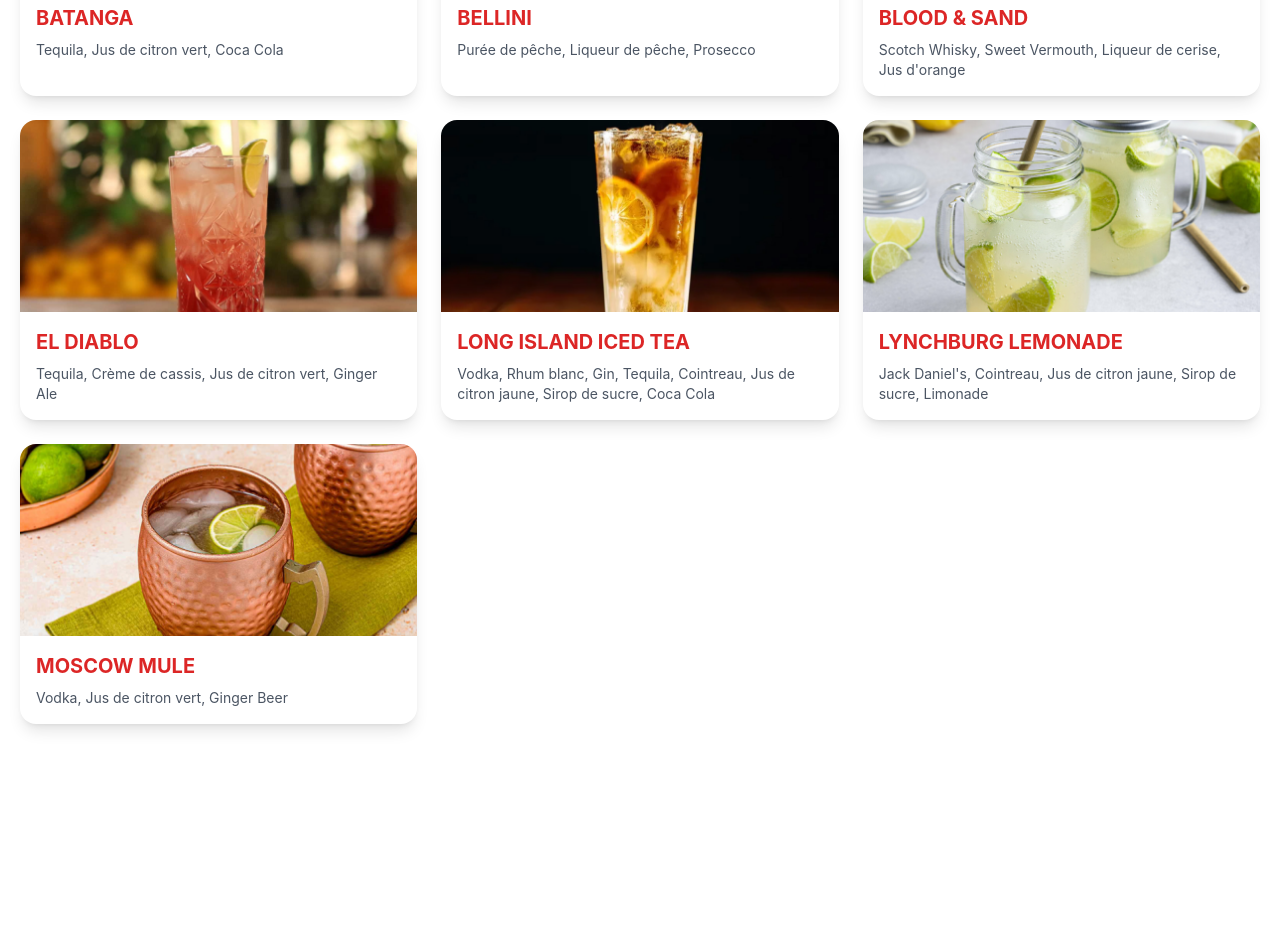
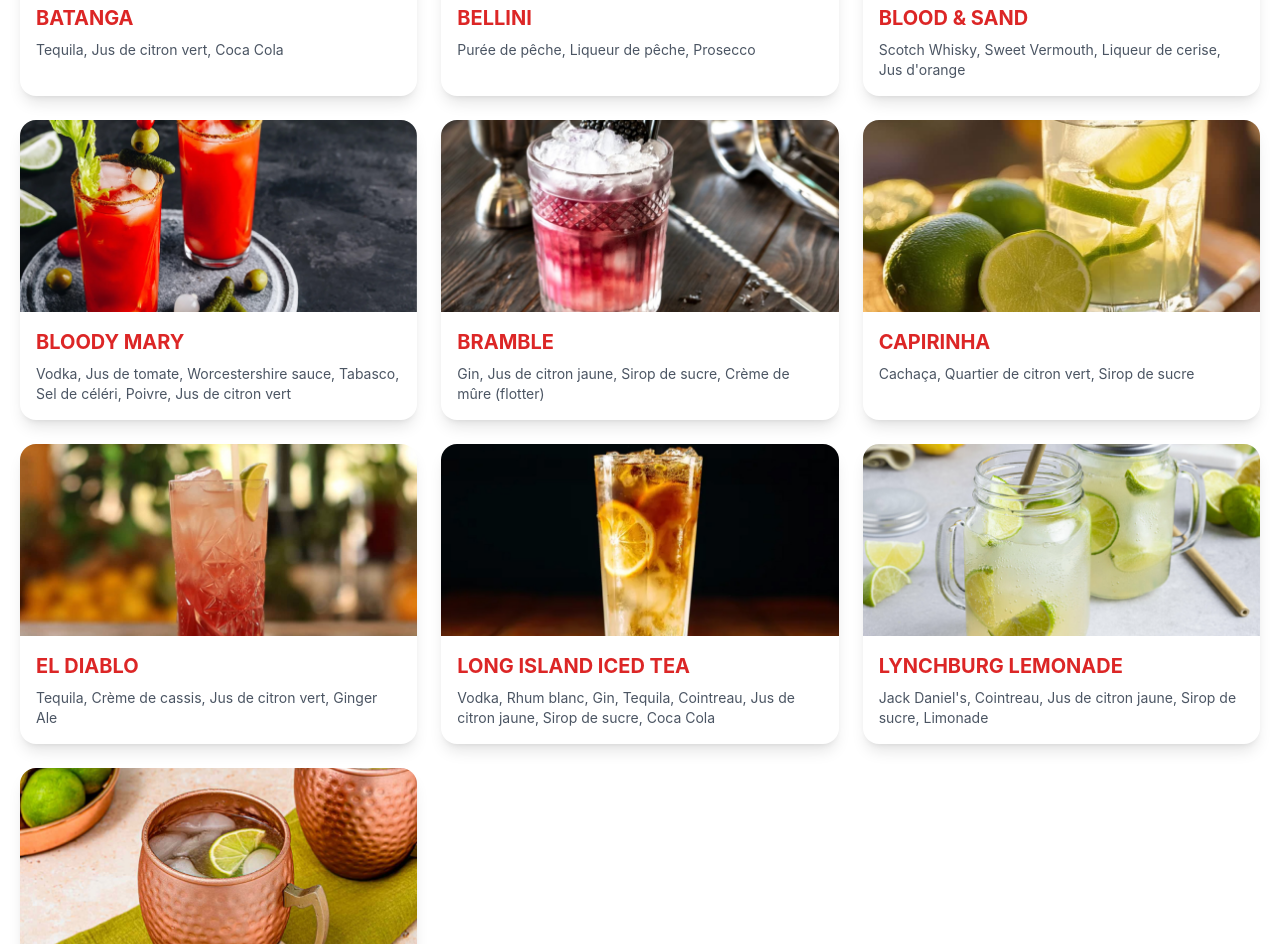
Before and after one commit to tho-bre/ebs-recipe-app, a React (Create React App) app: page / in a window 1280 px wide. Shown: the part 720-1664 px from the top of the page. Before the commit the page ends 1464 px from the top, so only its background shows below. Built offline with nearby package versions, Linux system fonts and the light colour scheme; the HTML template or start-up script is replaced by a standard one.

Commit message:
Add new cocktails to the list

```diff
--- a/src/data/cocktails.js
+++ b/src/data/cocktails.js
@@ -159,5 +159,55 @@ export const cocktails = [
       ],
       decoration: "Zeste d'orange",
       optional: ""
+    },,
+    {
+      id: 11,
+      name: "BLOODY MARY",
+      image: "/images/bloody-mary.jpg",
+      glass: "Verre haut",
+      ice: "Cube",
+      technique: "Shaker",
+      ingredients: [
+        { name: "Vodka", quantity: "4", unit: "cl" },
+        { name: "Jus de tomate", quantity: "8", unit: "cl" },
+        { name: "Worcestershire sauce", quantity: "3", unit: "traits" },
+        { name: "Tabasco", quantity: "3", unit: "traits" },
+        { name: "Sel de céléri", quantity: "1", unit: "pincée" },
+        { name: "Poivre", quantity: "1", unit: "pincée" },
+        { name: "Jus de citron vert", quantity: "1", unit: "cl" }
+      ],
+      decoration: "Branche de céléri",
+      optional: ""
+    },
+    {
+      id: 12,
+      name: "BRAMBLE",
+      image: "/images/bramble.jpg",
+      glass: "Rocks",
+      ice: "Cube",
+      technique: "Shaker",
+      ingredients: [
+        { name: "Gin", quantity: "4", unit: "cl" },
+        { name: "Jus de citron jaune", quantity: "2", unit: "cl" },
+        { name: "Sirop de sucre", quantity: "1", unit: "cl" },
+        { name: "Crème de mûre (flotter)", quantity: "2", unit: "cl" }
+      ],
+      decoration: "Quartier de citron jaune & 2 mûres",
+      optional: ""
+    },
+    {
+      id: 13,
+      name: "CAPIRINHA",
+      image: "/images/capirinha.jpg",
+      glass: "Rocks",
+      ice: "Cube",
+      technique: "Au verre",
+      ingredients: [
+        { name: "Cachaça", quantity: "6", unit: "cl" },
+        { name: "Quartier de citron vert", quantity: "6", unit: "" },
+        { name: "Sirop de sucre", quantity: "2", unit: "cl" }
+      ],
+      decoration: "Quartier de citron vert",
+      optional: "Remplacer la cachaça par du rhum blanc de Martinique."
     }
   ];
```
